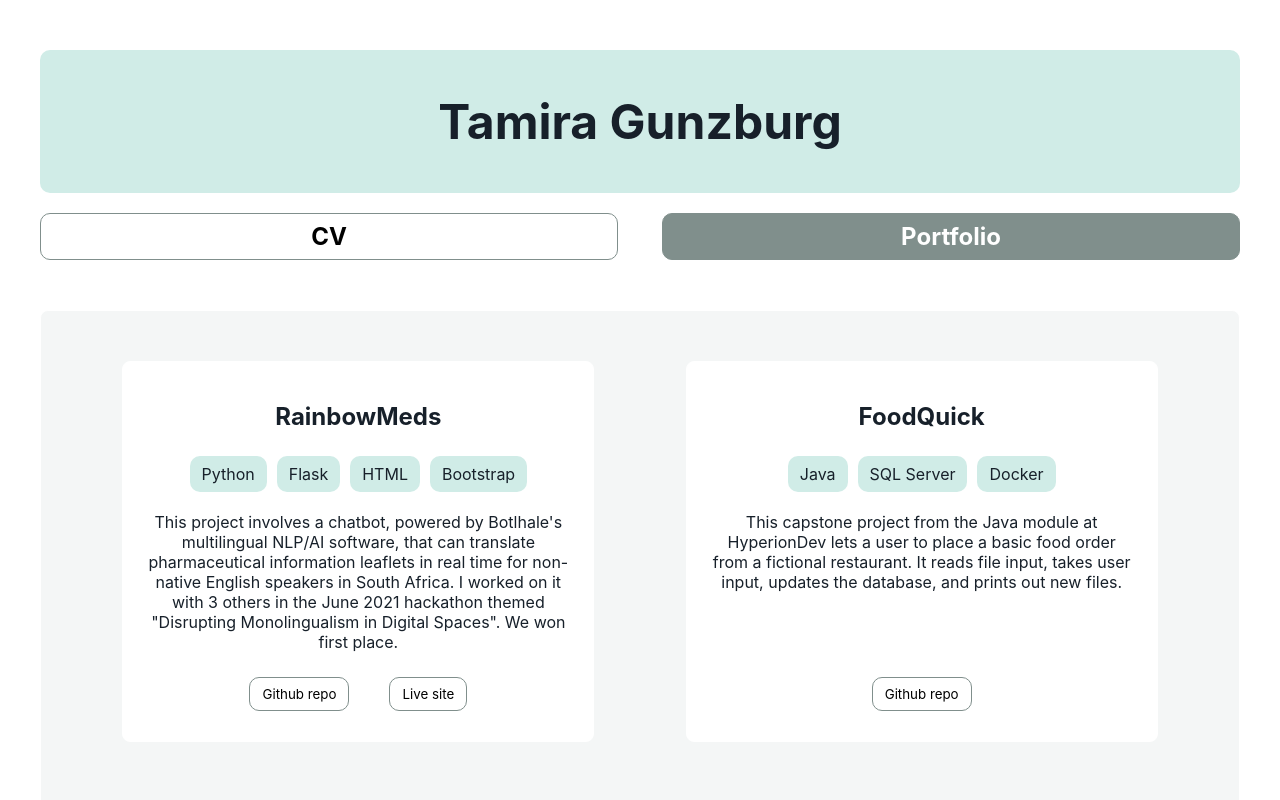
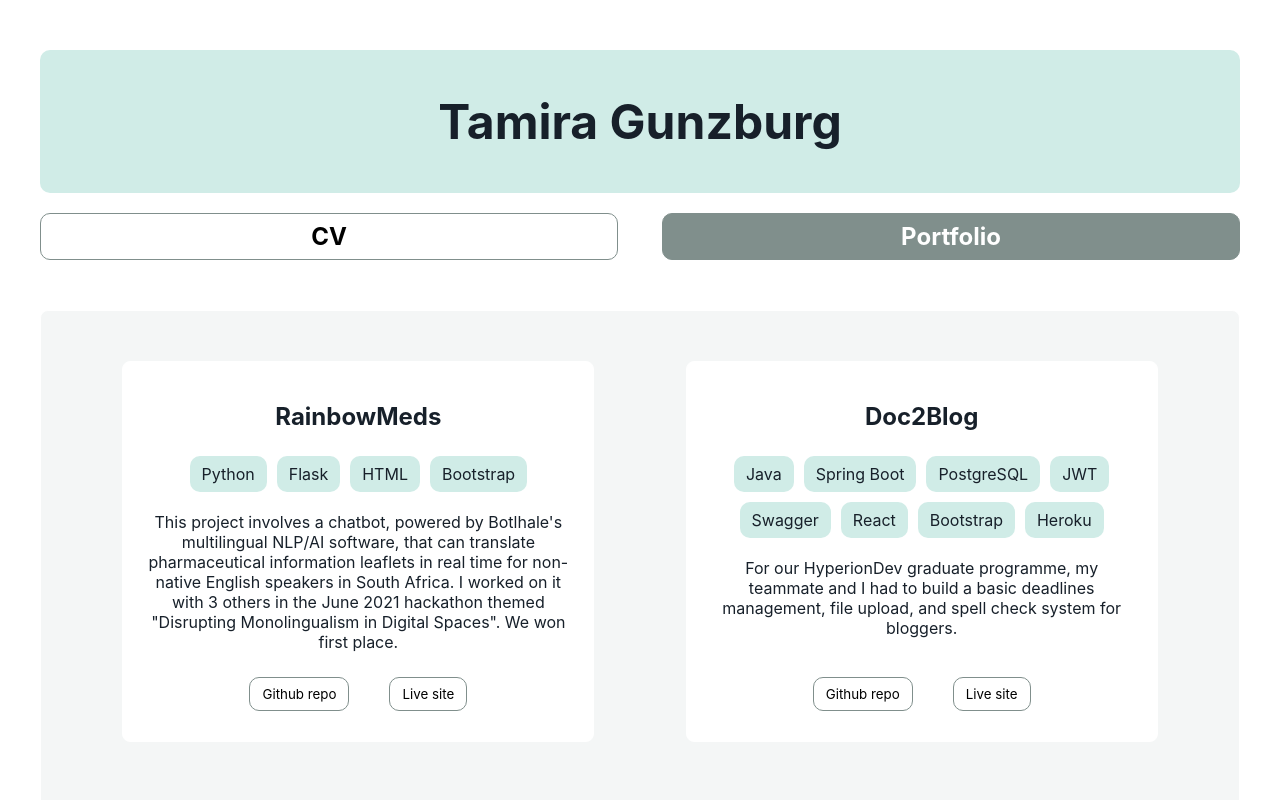
Before and after one commit to tamiragun/Portfolio-CV, a React (Create React App) app: page /portfolio in a window 1280 px wide. Shown: the top 800 px of the page. Built offline with nearby package versions, Linux system fonts and the light colour scheme.

Commit message:
Add Doc2Blog to portfolio section

```diff
--- a/src/pages/Portfolio.js
+++ b/src/pages/Portfolio.js
@@ -15,6 +15,23 @@ const portfolioProjects = [
       'This project involves a chatbot, powered by Botlhale\'s multilingual NLP/AI software, that can translate pharmaceutical information leaflets in real time for non-native English speakers in South Africa. I worked on it with 3 others in the June 2021 hackathon themed "Disrupting Monolingualism in Digital Spaces". We won first place.',
     github_url: "https://github.com/tamiragun/RainbowMeds",
     prod_url: "https://tamiragun.github.io/RainbowMeds/",
+  },
+  {
+    title: "Doc2Blog",
+    stack: [
+      "Java",
+      "Spring Boot",
+      "PostgreSQL",
+      "JWT",
+      "Swagger",
+      "React",
+      "Bootstrap",
+      "Heroku",
+    ],
+    description:
+      "For our HyperionDev graduate programme, my teammate and I had to build a basic deadlines management, file upload, and spell check system for bloggers.",
+    github_url: "https://github.com/tamiragun/Doc2Blog",
+    prod_url: "https://doc2blog.herokuapp.com/",
   },
   {
     title: "FoodQuick",
```
